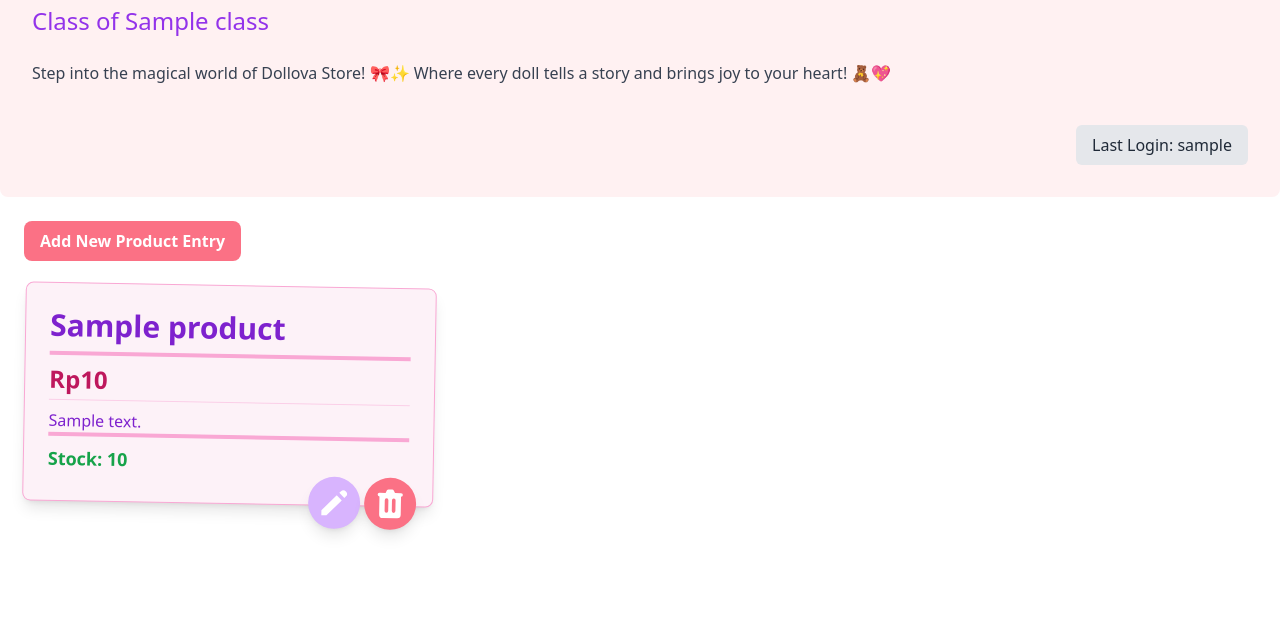
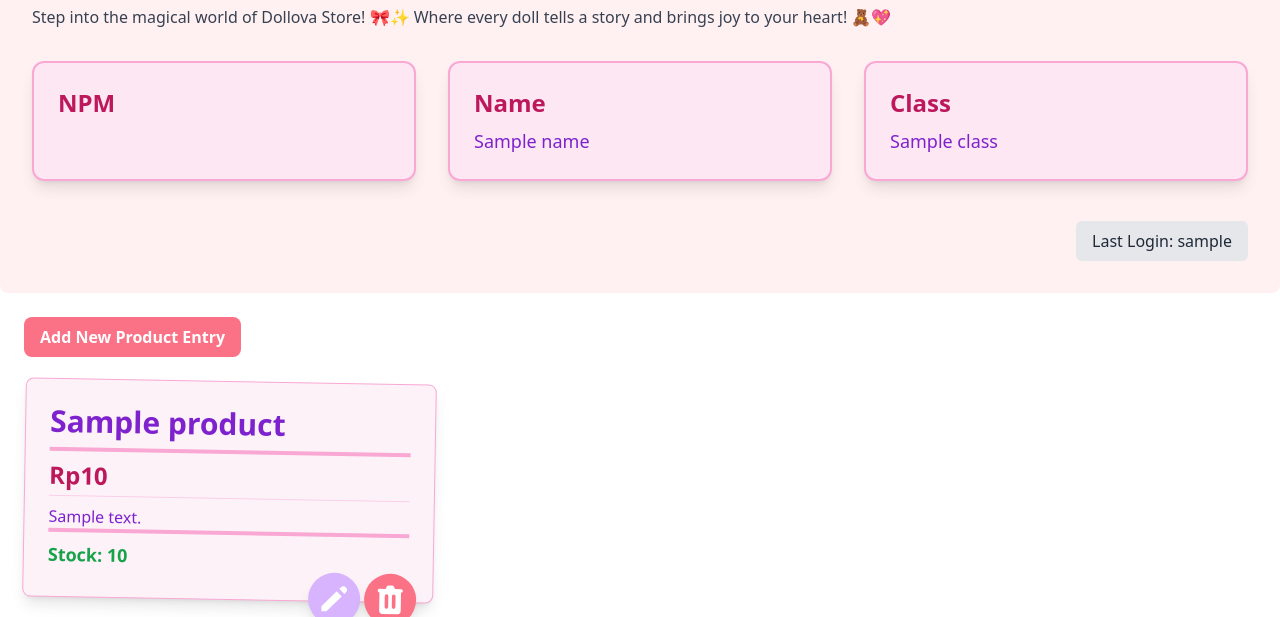
Before and after one commit to yodoj/dollova-store, a Django app: template main/templates/main.html in a window 1280 px wide. Shown: the part 167-784 px from the top of the page. Run offline with Django 5.2, Linux system fonts and the light colour scheme; tables that the repository leaves empty hold one stand-in row (values such as "Sample post"); the template is opened without the code that fills it: values that come from a table or form of the project are taken from there, most other values are stand-ins (such as "Sample title", 1, 10 or a date in 2020); some libraries are stand-ins or nearby versions.

Commit message:
Menjawab essay di README.MD dan revisi beberapa design web

```diff
--- a/main/templates/card_info.html
+++ b/main/templates/card_info.html
@@ -1,6 +1,6 @@
-<div class="bg-indigo-700 rounded-xl overflow-hidden border-2 border-indigo-800"></div>
-    <div class="p-4 animate-shine">
-      <h5 class="text-lg font-semibold text-gray-200">{{ title }}</h5>
-      <p class="text-white">{{ value }}</p>
-    </div>
+<div class="bg-pink-100 rounded-xl shadow-lg border-2 border-pink-300 overflow-hidden">
+  <div class="p-6">
+    <h5 class="text-2xl font-bold text-pink-700 mb-2">{{ title }}</h5>
+    <p class="text-purple-700 text-lg">{{ value }}</p>
+  </div>
 </div>
--- a/main/templates/card_product.html
+++ b/main/templates/card_product.html
@@ -7,7 +7,7 @@
     <p class="font-normal text-purple-700 font-quicksand">{{ product_entry.description }}</p>
   </div>
   <div class="border-t-4 border-pink-300 pt-2"></div>
-  <p class="font-semibold text-lg text-green-600 mb-1">Stock: <span class="font-bold text-lg">{{ product_entry.stock }}</span></p> <!-- Warna font stok diubah menjadi hijau -->
+  <p class="font-semibold text-lg text-green-600 mb-1">Stock: <span class="font-bold text-lg">{{ product_entry.stock }}</span></p>
 
   <div class="absolute bottom-[-1.5rem] right-4 flex space-x-1">
     <a href="{% url 'main:edit_product' product_entry.pk %}" class="bg-purple-300 hover:bg-purple-500 text-white rounded-full p-2 transition duration-300 shadow-lg">
--- a/main/templates/main.html
+++ b/main/templates/main.html
@@ -11,10 +11,15 @@
 <div class="bg-rose-50 rounded-lg w-screen mx-0 p-8 mt-16">
   <div class="flex flex-col">
     <h1 class="text-6xl font-bold text-pink-700 mb-4">Welcome, {{ user.username }}</h1>
-    <h2 class="text-2xl text-purple-600 mb-6">Class of {{ class }}</h2>
     <p class="text-gray-700">
       Step into the magical world of Dollova Store! 🎀✨ Where every doll tells a story and brings joy to your heart! 🧸💖
     </p>
+    <!-- Tambah margin-bottom di sini agar ada jarak antara paragraf dan grid -->
+    <div class="relative grid grid-cols-1 z-30 md:grid-cols-3 gap-8 mt-8">
+      {% include "card_info.html" with title='NPM' value=npm %}
+      {% include "card_info.html" with title='Name' value=name %}
+      {% include "card_info.html" with title='Class' value=class %}
+    </div>
     <br/>
   </div>
   <div class="flex justify-end">
@@ -23,6 +28,7 @@
     </div>
   </div>
 </div>
+
 
 <div class="flex justify-start ml-6 mb-6 mt-6">
   <a href="{% url 'main:create_product_entry' %}" class="bg-rose-400 hover:bg-rose-600 text-white font-bold py-2 px-4 rounded-lg transition duration-300 ease-in-out transform hover:-translate-y-1 hover:scale-105">
--- a/main/views.py
+++ b/main/views.py
@@ -21,6 +21,7 @@
         'app_name':"Dollova Store",
         'name': request.user.username,
         'class':'PBP C',
+        'npm':'2306165692',
         'product_entries' : product_entries,
         'last_login': request.COOKIES['last_login'],
         }
```
Also changed, not shown: README.md.
